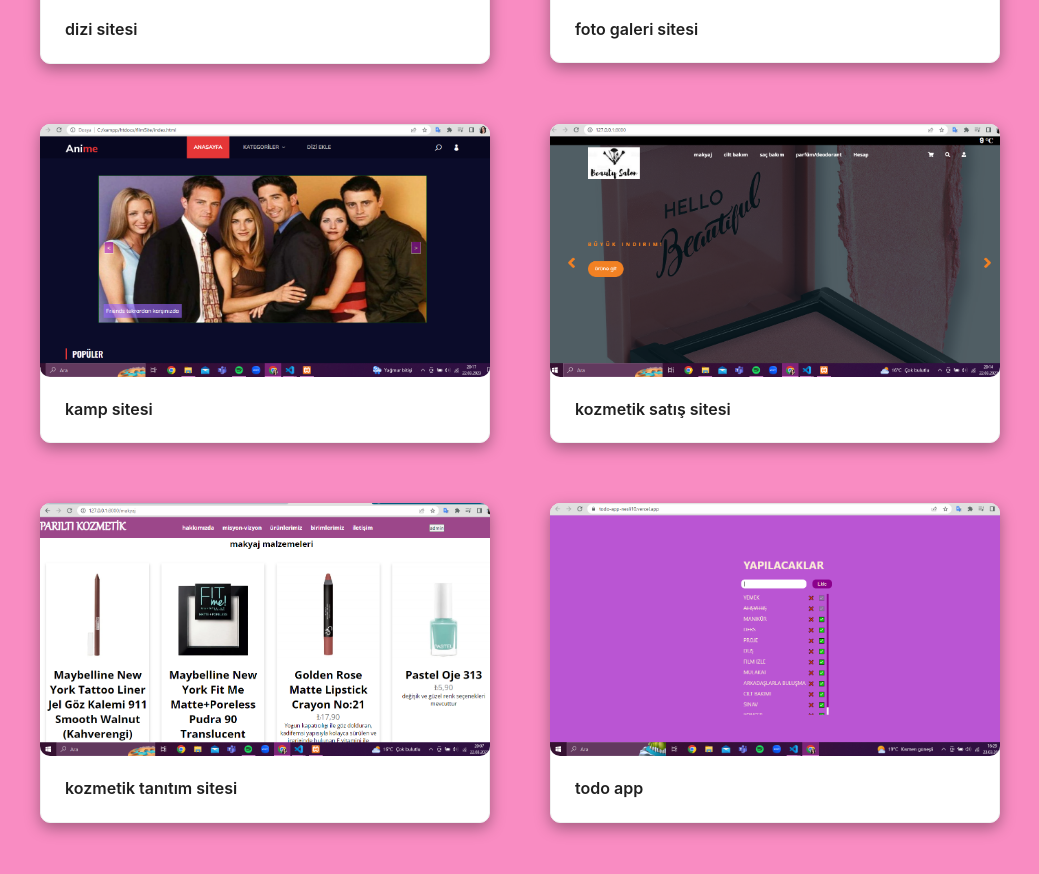
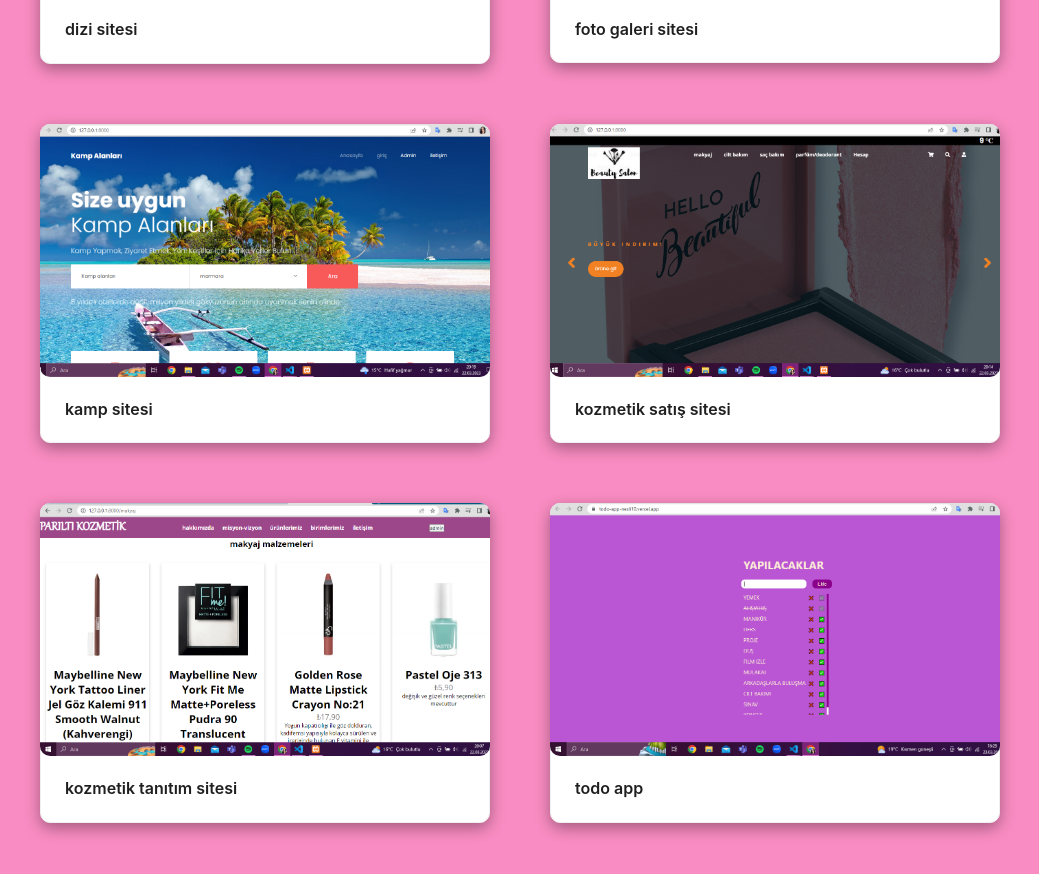
Before and after one commit to nesli10/portfolio, a React (Create React App) app: page /proje in a window 1280 px wide. Shown: the part 820-1694 px from the top of the page, without its empty margins (120-1159 px from the left). Built offline with nearby package versions, Linux system fonts and the light colour scheme.

Commit message:
Update Proje.js

```diff
--- a/src/Proje.js
+++ b/src/Proje.js
@@ -30,7 +30,7 @@
     },
     {
       name: "kamp sitesi",
-      imgSrc: "img/dizisite.png",
+      imgSrc: "img/kampsite.png",
       link: "https://github.com/nesli10/kampsite",
     },
     {
```
